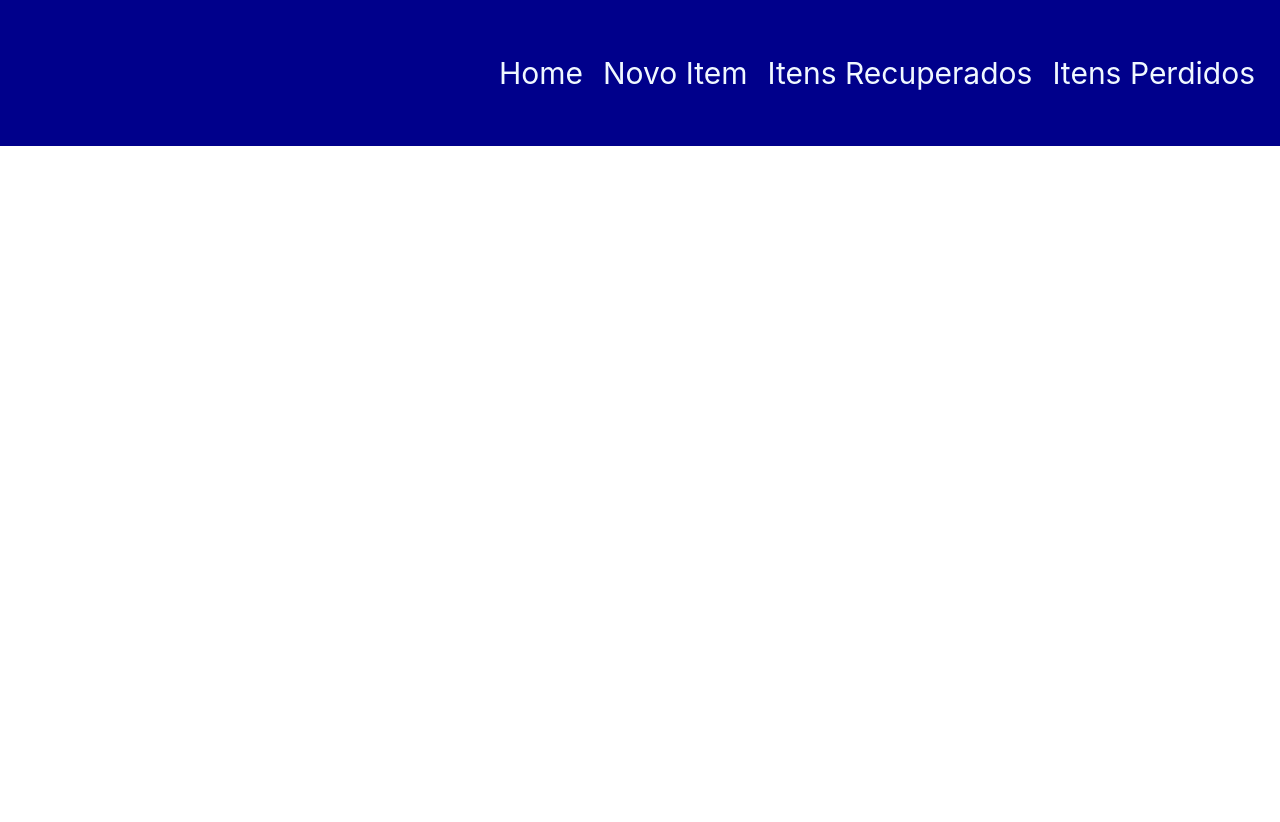
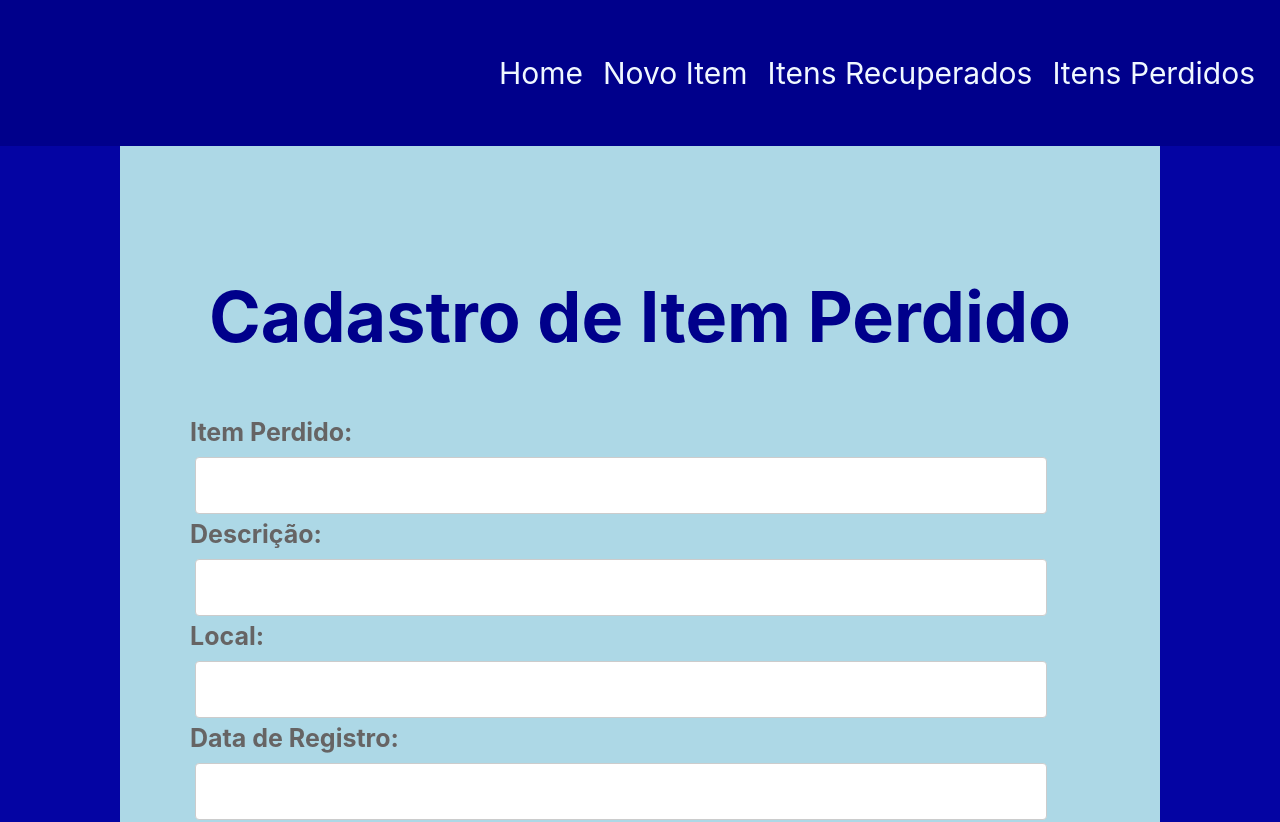
Before and after one commit to camilagalieta/lost-and-foundr, a React (Create React App) app: page /item-checkout in a window 1280 px wide. Shown: the top 822 px of the page. Before the commit the page ends 800 px from the top, so only its background shows below. Built offline with nearby package versions, Linux system fonts and the light colour scheme.

Commit message:
tabelas de itens

```diff
--- a/src/App.js
+++ b/src/App.js
@@ -6,6 +6,7 @@ import NewItem from './components/NewItem';
 import LostItems from './components/LostItems';
 import RecoveredItems from './components/RecoveredItems';
 import Menu from './components/Menu'
+import ItemCheckout from './components/ItemCheckout';
 
 function App() {
   return (
@@ -21,6 +22,8 @@ function App() {
         <Route path = '/new-item' element = {<NewItem />} />
         <Route path = '/lost-items' element = {<LostItems />} />
         <Route path = '/recovered-items' element = {<RecoveredItems />} />
+        <Route path = '/item-checkout' element = {<ItemCheckout />} />
+
       </Routes>
     </Router>
   );
--- a/src/components/Home.css
+++ b/src/components/Home.css
@@ -1,5 +1,5 @@
 .home {
-    max-width: 1800px;
+    max-width: 1100px;
     margin: 0 auto;
     padding: 200px;
     background-color:cornflowerblue;
--- a/src/components/ItemCheckout.js
+++ b/src/components/ItemCheckout.js
@@ -1,12 +1,81 @@
-import React from 'react';
+import React, { useState } from 'react';
+import axios from 'axios';
+import './NewItem.css';
 
-function ItemCheckout() {
-    return(
-        <div>
-            <h1> Atualização de item </h1>
-            <p> Aqui vai ficar o formulário para finalizar um item quando ele for entregue </p>
+function NewItem() {
+
+  const [formulario, setForumulario] = useState({
+    itemPerdido: '',
+    descricao: '',
+    local: '',
+    dataRegistro: '',
+    nomeDono: '',
+    dataEntrega: ''
+  });
+
+  const { itemPerdido, descricao, local, dataRegistro, nomeDono, dataEntrega } = formulario;
+
+  const handleChange = (e) => {
+    const {name, value} = e.target;
+    setForumulario((prevState) => ({
+      ...prevState,
+      [name]: value
+    }));
+  };
+
+  const handleSubmit = (e) => {
+      e.preventDefault();
+
+    const newItem = {
+      item_name: formulario.itemPerdido,
+      item_description: formulario.descricao,
+      location_found: formulario.local,
+      registration_date: formulario.dataRegistro,
+      recovered_by: formulario.nomeDono,
+      recovered_date: formulario.dataEntrega
+    };
+
+    axios.update('http://localhost:3001/items/update/:id', newItem)
+      .then(response => {
+        if (response.status === 200) {
+          console.log('Item salvo com sucesso!');
+        } else {
+          console.log('falhooooooou')
+        }
+        console.log(response.data);
+      }).catch(error => {
+        console.error(error);
+      });
+    };
+
+   return (
+        <div className = "new-item">
+          <h2>Cadastro de Item Perdido</h2>
+          <form onSubmit={handleSubmit}>
+            <div>
+              <label htmlFor="itemPerdido">Item Perdido:</label>
+              <input type = "text"
+                id = "itemPerdido"
+                name = "itemPerdido"
+                value = {itemPerdido}
+                onChange={handleChange} />
+            </div>
+            <div>
+              <label htmlFor="descricao">Descrição:</label>
+              <input type="text" id="descricao" name="descricao" value={descricao} onChange={handleChange} />
+            </div>
+            <div>
+              <label htmlFor="local">Local:</label>
+              <input type="text" id="local" name="local" value={local} onChange={handleChange} />
+            </div>
+            <div>
+              <label htmlFor="dataRegistro">Data de Registro:</label>
+              <input type="text" id="dataRegistro" name="dataRegistro" value={dataRegistro} onChange={handleChange} />
+            </div>
+            <button className="submit-btn" type="submit">Salvar</button>
+          </form>
         </div>
-    )
+      );
 }
 
-export default ItemCheckout;
+export default NewItem;
--- a/src/components/LostItems.css
+++ b/src/components/LostItems.css
@@ -1,46 +1,49 @@
 .lost-items {
-  width: 100%;
+  max-width: 1200px;
+  margin: 0 auto;
+  padding: 150px;
   display: flex;
   flex-direction: column;
   align-items: center;
   background-color:cornflowerblue;
   background-size:cover;
+  border-collapse: collapse;
 }
 
 .lost-items h2 {
   font-size: 30px;
   font-weight: bold;
-  color: aliceblue;
+  color: darkblue;
   margin-top: 20px;
   font-size: 100px;
   font-style: bold;
 }
 
-.lost-items-table {
-  width: 80%;
-  margin-top: 20px;
-  border-collapse: collapse;
-}
+/* .lost-items {
+  width: 100%;
+  margin-top: 30px; */
 
-.lost-items-table th,
-.lost-items-table td {
-  padding: 10px;
+/* } */
+
+.lost-items th,
+.lost-items td {
+  padding: 20px;
   border: 1px solid #ccc;
 }
 
-.lost-items-table th {
+.lost-items th {
   background-color: #dcdcdc;
   font-weight: bold;
 }
 
-.lost-items-table td {
+.lost-items td {
   text-align: center;
 }
 
-.lost-items-table tr:nth-child(even) {
+.lost-items tr:nth-child(even) {
   background-color: #f2f2f2;
 }
 
-.lost-items-table tr:hover {
+.lost-items tr:hover {
   background-color: #e6e6e6;
 }
--- a/src/components/NewItem.css
+++ b/src/components/NewItem.css
@@ -1,21 +1,22 @@
 .new-item {
-  max-width: 1800px;
+  max-width: 900px;
   margin: 0 auto;
-  padding: 50px;
+  padding: 70px;
   background-color: #ADD8E6;
 }
 
 label {
   font-weight: bold;
-  font-size: 40px;
+  font-size: 25px;
   display: block;
   margin-bottom: 10px;
   align-items: center;
   text-align: justify;
+  color: rgb(102, 100, 100);
 }
 
   input {
-  width: 97%;
+  width: 90%;
   padding: 20px;
   border: 1px solid #ccc;
   border-radius: 4px;
@@ -37,11 +38,12 @@ label {
   cursor: pointer;
   display: flex;
   justify-content: flex-end;
+  margin: 50px 300px;
 
 }
 
 h2 {
-  font-size: 50px;
+  font-size: 70px;
   text-align: center;
-  margin-bottom: 20px;
+  color:darkblue;
 }
--- /dev/null
+++ b/src/components/RecoveredItems.css
@@ -0,0 +1,46 @@
+.recovered-items {
+    max-width: 1200px;
+    margin: 0 auto;
+    padding: 150px;
+    display: flex;
+    flex-direction: column;
+    align-items: center;
+    background-color:cornflowerblue;
+    background-size:cover;
+    border-collapse: collapse;
+  }
+
+  .recovered-items h2 {
+    font-size: 30px;
+    font-weight: bold;
+    color: darkblue;
+    margin-top: 20px;
+    font-size: 100px;
+    font-style: bold;
+  }
+
+
+  .recovered-items th,
+  .recovered-items td {
+    padding: 20px;
+    border: 1px solid #ccc;
+  }
+
+  .recovered-items th {
+    background-color: #dcdcdc;
+    font-weight: bold;
+    font-size: 20px;
+  }
+
+  .recovered-items td {
+    text-align: center;
+    font-size: 18px;
+  }
+
+  .recovered-items tr:nth-child(even) {
+    background-color: #f2f2f2;
+  }
+
+  .recovered-items tr:hover {
+    background-color: #e6e6e6;
+  }
--- a/src/components/RecoveredItems.js
+++ b/src/components/RecoveredItems.js
@@ -1,13 +1,51 @@
-import React from 'react';
+import React, {useEffect, useState} from 'react';
+import axios from 'axios';
+import './RecoveredItems.css';
 
 function RecoveredItems() {
-    return(
-        <div>
-            <h1> Lista de itens entregues </h1>
-            <p> Aqui vai ficar a lista de itens que já foram entregues </p>
+    const [items, setItems] = useState([]);
 
+    useEffect(() => {
+      fetchItems();
+    }, []);
+
+    const fetchItems = async () => {
+      try {
+        const response = await axios.get('http://localhost:3001/items/recovered/report');
+        setItems(response.data);
+      } catch (error) {
+        console.error('Failed to fetch items!', error);
+      }
+    };
+    return (
+        <div className='recovered-items'>
+            <h2>Itens Recuperados</h2>
+            <table>
+                <thead>
+                    <tr>
+                        <th>Item Perdido</th>
+                        <th>Descrição</th>
+                        <th>Local</th>
+                        <th>Data de Resgistro</th>
+                        <th>Nome do Dono</th>
+                        <th>Data de Entrega</th>
+                    </tr>
+                </thead>
+                <tbody>
+                    {items.filter((item) => item.recovery_date !== null).map((item) => (
+                        <tr key={item.item_id}>
+                            <td>{item.item_name}</td>
+                            <td>{item.item_description}</td>
+                            <td>{item.location_found}</td>
+                            <td>{item.registration_date}</td>
+                            <td>{item.recovered_by}</td>
+                            <td>{item.recovery_date }</td>
+                        </tr>
+                    ))}
+                </tbody>
+            </table>
         </div>
-    )
+    );
 }
 
 export default RecoveredItems;
--- a/src/index.css
+++ b/src/index.css
@@ -5,7 +5,8 @@ body {
     sans-serif;
   -webkit-font-smoothing: antialiased;
   -moz-osx-font-smoothing: grayscale;
-}
+  background-color:  rgb(4, 4, 163)
+  };
 
 code {
   font-family: source-code-pro, Menlo, Monaco, Consolas, 'Courier New',
```
